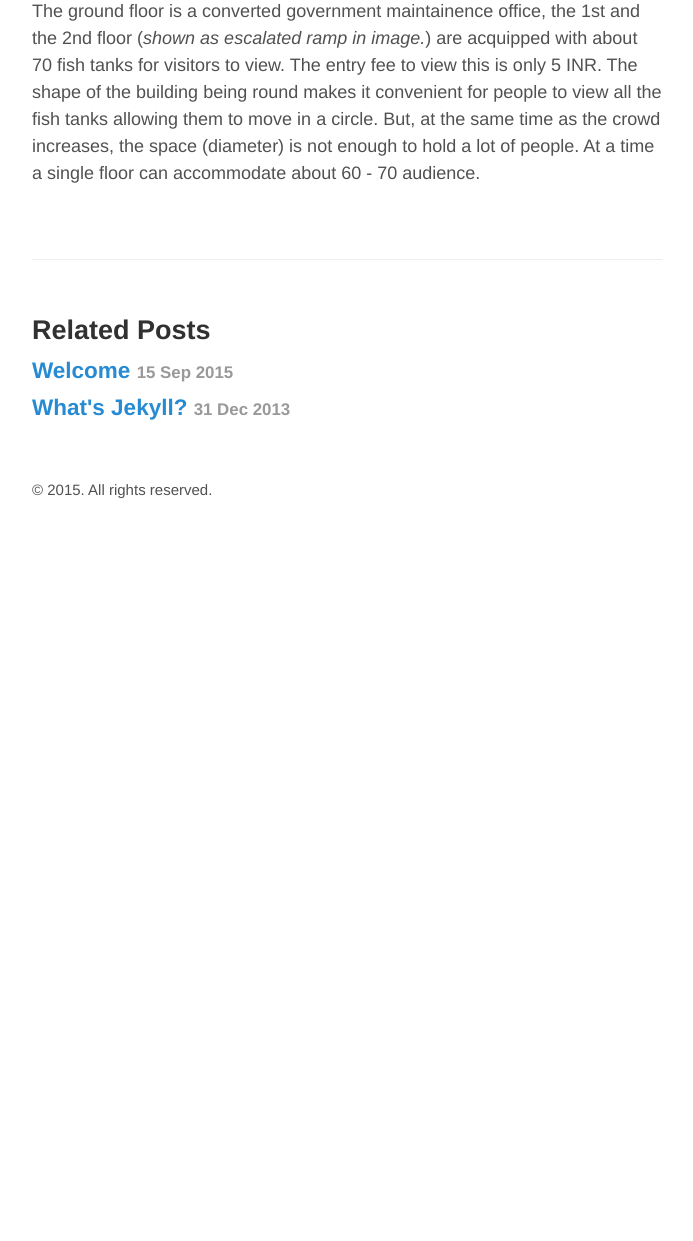
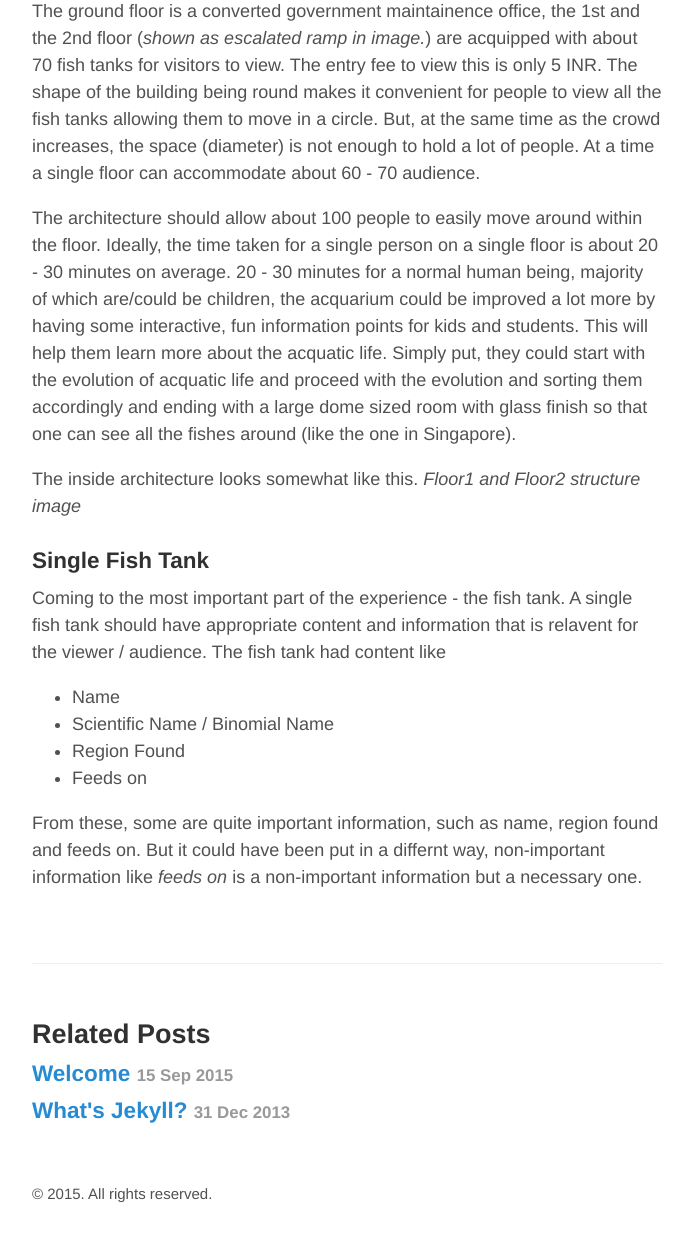
Before and after one commit to kaizer1v/kaizer1v.github.io, a Jekyll site: the page built from _posts/2015-10-25-acquarium.md, in a window 1280 px wide and 1400 px high, scrolled down 1363 px. Shown: the part 157-1398 px from the top of the window, without its empty margins (293-986 px from the left). Built offline with Jekyll 4.4.1, drawn with Linux system fonts in a browser that asks for light colours; before the commit the page ends 2059 px from its top, so only the background shows below that.

Commit message:
acquarium experience

```diff
--- a/_posts/2015-10-25-acquarium.md
+++ b/_posts/2015-10-25-acquarium.md
@@ -21,3 +21,18 @@ The shape of the building is somewhat conical. It looks like this.
 ![Bangalore Acquarium](http://admirableindia.com/wp-content/images/karnataka/DSCN0807.jpg)
 
 The ground floor is a converted government maintainence office, the 1st and the 2nd floor (*shown as escalated ramp in image.*) are acquipped with about 70 fish tanks for visitors to view. The entry fee to view this is only 5 INR. The shape of the building being round makes it convenient for people to view all the fish tanks allowing them to move in a circle. But, at the same time as the crowd increases, the space (diameter) is not enough to hold a lot of people. At a time a single floor can accommodate about 60 - 70 audience.
+
+The architecture should allow about 100 people to easily move around within the floor. Ideally, the time taken for a single person on a single floor is about 20 - 30 minutes on average. 20 - 30 minutes for a normal human being, majority of which are/could be children, the acquarium could be improved a lot more by having some interactive, fun information points for kids and students. This will help them learn more about the acquatic life. Simply put, they could start with the evolution of acquatic life and proceed with the evolution and sorting them accordingly and ending with a large dome sized room with glass finish so that one can see all the fishes around (like the one in Singapore).
+
+The inside architecture looks somewhat like this.
+_Floor1 and Floor2 structure image_
+
+### Single Fish Tank
+Coming to the most important part of the experience - the fish tank. A single fish tank should have appropriate content and information that is relavent for the viewer / audience. The fish tank had content like
+
+- Name
+- Scientific Name / Binomial Name
+- Region Found
+- Feeds on
+
+From these, some are quite important information, such as name, region found and feeds on. But it could have been put in a differnt way, non-important information like *feeds on* is a non-important information but a necessary one.
```
